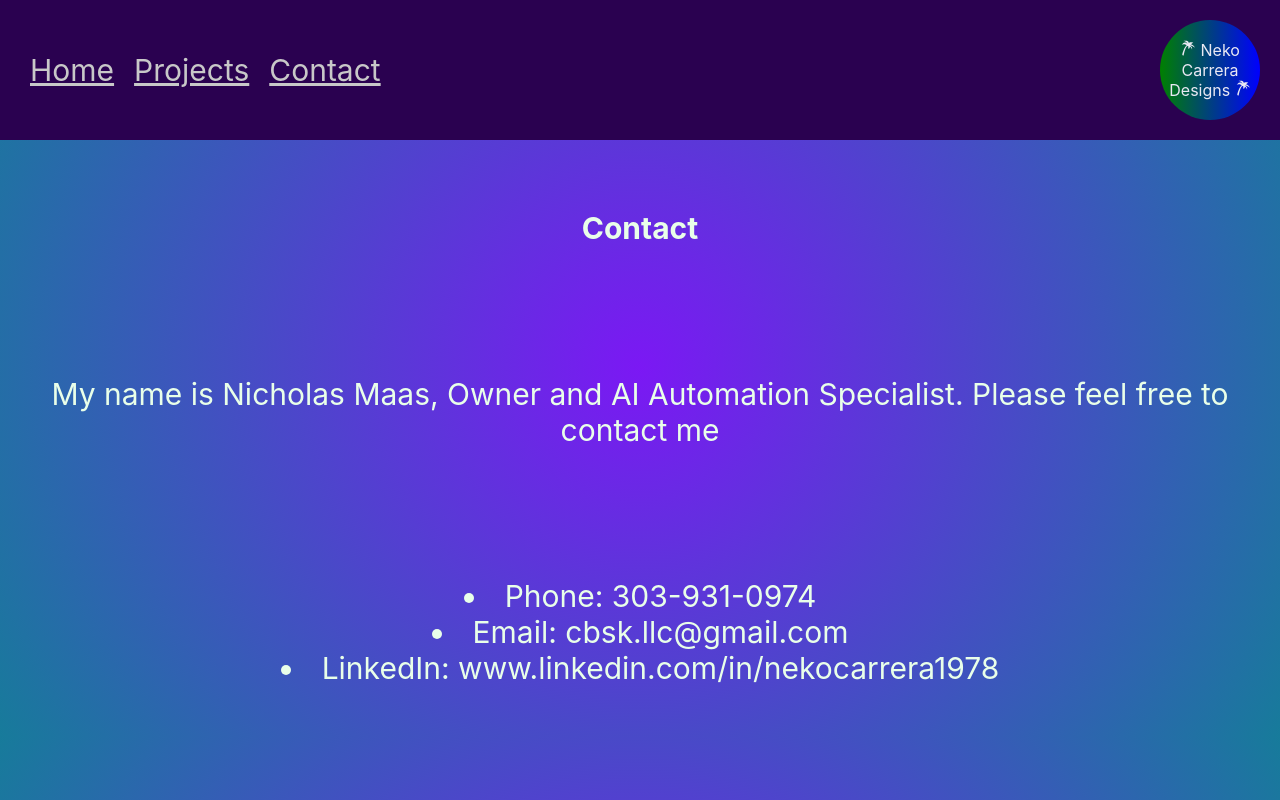
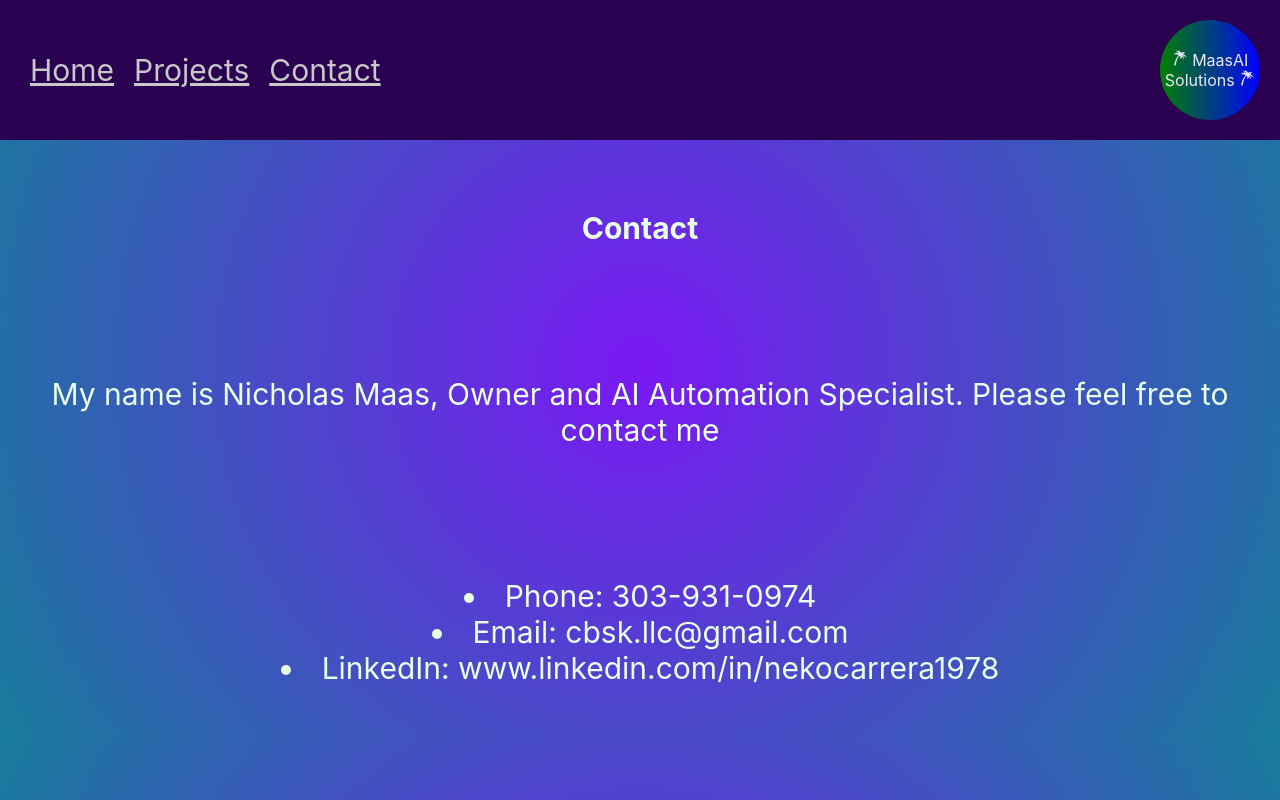
Before and after one commit to NekoCarreraDesigns/portfolio-site-five, a React (Vite) app in the folder portfolio-site-five/: page /contact in a window 1280 px wide. Built offline with nearby package versions, Linux system fonts and the light colour scheme.

Commit message:
change name of business

```diff
--- a/portfolio-site-five/src/components/Navbar/Navbar.jsx
+++ b/portfolio-site-five/src/components/Navbar/Navbar.jsx
@@ -18,7 +18,7 @@ const Navbar = () => {
       </Link>
       <div className='circle'>
         <p className='circle-text'>
-          <GiPalmTree /> Neko Carrera Designs <GiPalmTree />
+          <GiPalmTree /> MaasAI Solutions <GiPalmTree />
         </p>
       </div>
     </nav>
```
